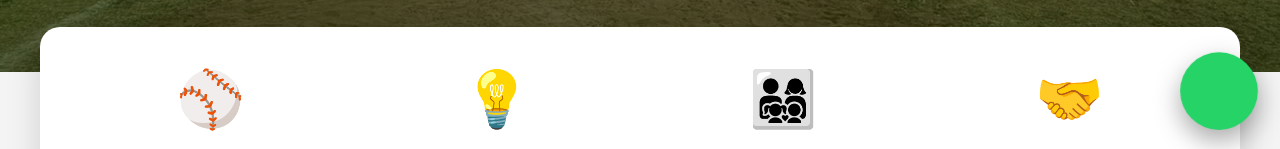
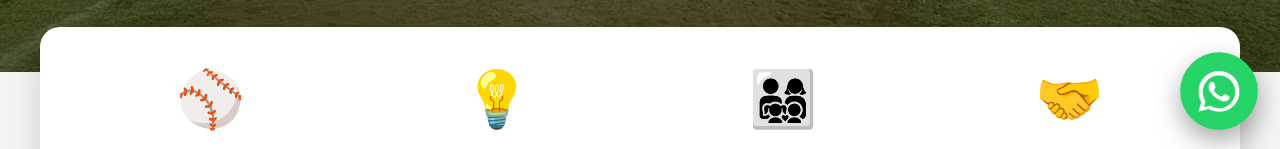
Before and after one commit to LMCOTA/iluminemos-estadio, a plain HTML site: page index.html in a window 1280 px wide. Shown: the part 648-797 px from the top of the page. Drawn offline with Linux system fonts and the light colour scheme; no server answers.

Commit message:
Corrige logo de WhatsApp

```diff
--- a/index.html
+++ b/index.html
@@ -477,10 +477,15 @@
    class="whatsapp"
    target="_blank">
 
-    <!-- Tu SVG -->
+<svg xmlns="http://www.w3.org/2000/svg"
+     viewBox="0 0 32 32"
+     width="38"
+     height="38"
+     fill="white">
+<path d="M16 .396C7.163.396 0 7.559 0 16.396c0 2.837.743 5.605 2.154 8.044L0 32l7.773-2.037a15.92 15.92 0 008.227 2.269c8.837 0 16-7.163 16-16S24.837.396 16 .396zm0 29.06a13.01 13.01 0 01-6.633-1.815l-.475-.281-4.613 1.209 1.232-4.497-.31-.463A13.005 13.005 0 013.385 16.4C3.385 9.42 9.02 3.785 16 3.785S28.615 9.42 28.615 16.4 22.98 29.456 16 29.456zm7.356-9.791c-.402-.201-2.378-1.174-2.747-1.308-.369-.134-.637-.201-.906.201-.268.402-1.04 1.308-1.275 1.577-.235.268-.47.302-.872.101-.402-.201-1.697-.625-3.234-1.993-1.196-1.066-2.003-2.382-2.238-2.784-.235-.402-.025-.619.177-.82.182-.181.402-.47.604-.705.201-.235.268-.402.402-.671.134-.268.067-.503-.034-.705-.101-.201-.906-2.184-1.241-2.989-.325-.781-.656-.675-.906-.688l-.772-.013c-.268 0-.705.101-1.074.503-.369.402-1.409 1.376-1.409 3.355 0 1.98 1.442 3.891 1.643 4.159.201.268 2.838 4.337 6.878 6.082.961.414 1.711.661 2.296.846.964.306 1.842.263 2.536.16.774-.115 2.378-.972 2.714-1.912.335-.939.335-1.744.234-1.912-.101-.168-.369-.268-.772-.469z"/>
+</svg>
 
 </a>
-
 <!-- MENSAJE DE ÉXITO -->
 
 <div id="mensajeExito" class="mensaje-exito">
```
